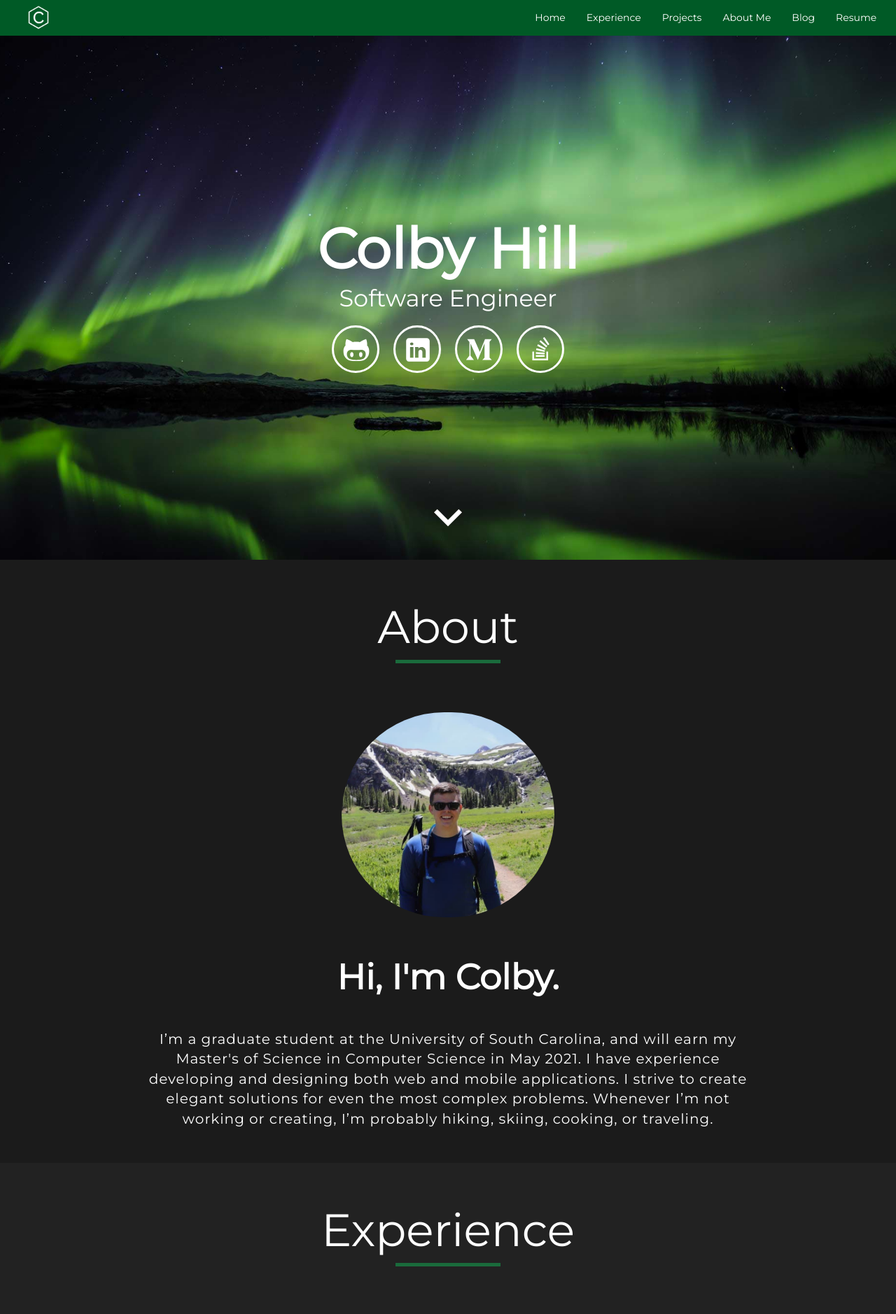
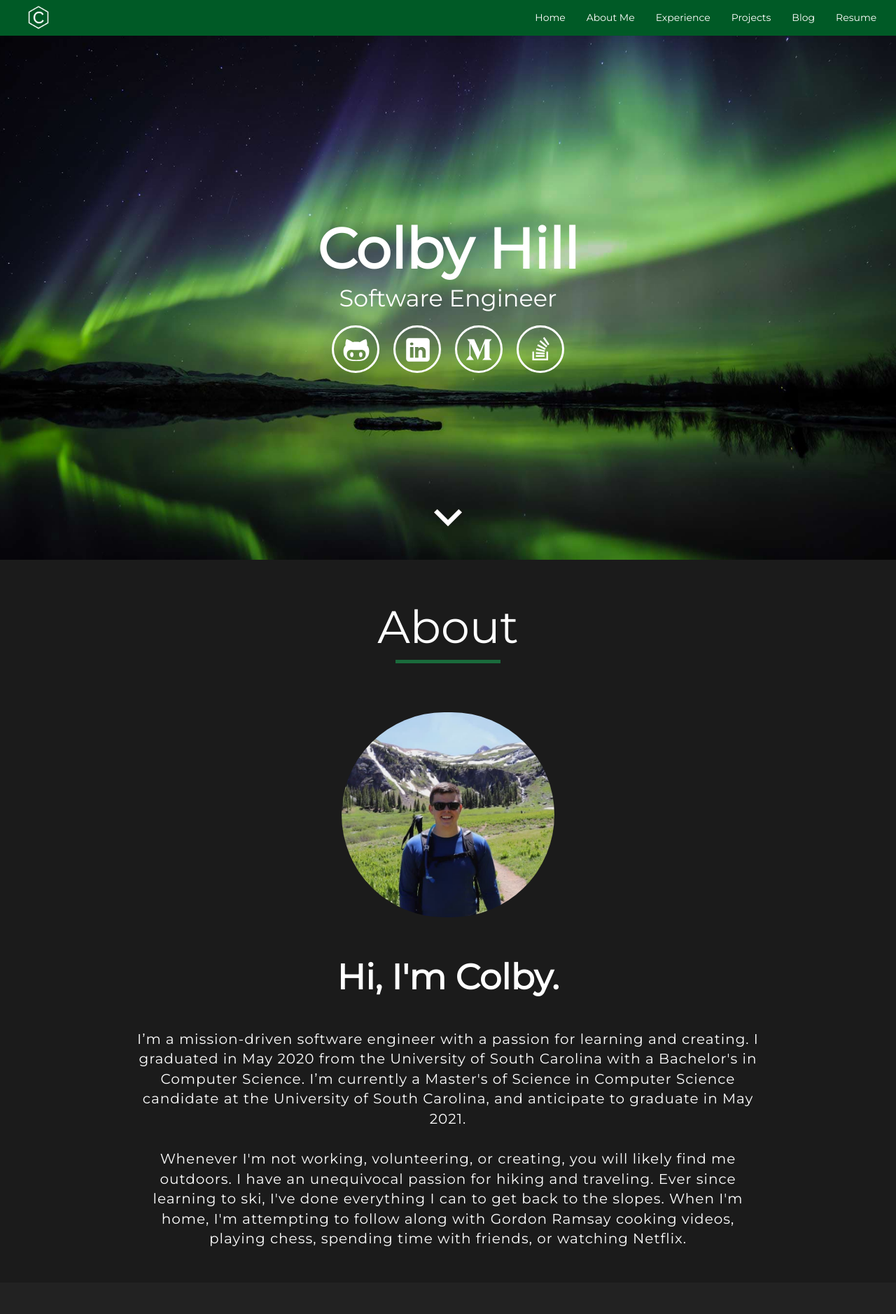
Before and after one commit to colbyhill21/PersonalWebsite, an Angular app: page / in a window 1280 px wide. Shown: the top 1878 px of the page at 70% size. Built offline with nearby package versions, Linux system fonts and the light colour scheme.

Commit message:
Added more about me content to intro about me

```diff
--- a/src/app/app.component.html
+++ b/src/app/app.component.html
@@ -3,11 +3,10 @@
 	<div class="container" style="float: left; padding: 0 1%; margin: 0; width: 100%;">
 		<a class="navbar-logo" style="font-family: Montserrat; color: white;"> <img src="../assets/logo.png" class="logo-icon"> </a>
 		<ul class="nav navbar-nav nb" style="float: right; font-family: Montserrat;" >
-			<li class="nav-item"><a class="nav-link nb" href="#top-of-page" routerLinkActive="active-link-css" [routerLinkActiveOptions]="{exact: true}">Home</a></li>
+      <li class="nav-item"><a class="nav-link nb" href="#top-of-page" routerLinkActive="active-link-css" [routerLinkActiveOptions]="{exact: true}">Home</a></li>
+      <li class="nav-item"><a class="nav-link nb" href="#about" routerLinkActive="active-link-css" [routerLinkActiveOptions]="{exact: true}">About Me</a></li>
 			<li class="nav-item"><a class="nav-link nb" href="#experience-section" routerLinkActive="active-link-css" [routerLinkActiveOptions]="{exact: true}">Experience</a></li>
 			<li class="nav-item"><a class="nav-link nb" href="#project-section" routerLinkActive="active-link-css" [routerLinkActiveOptions]="{exact: true}">Projects</a></li>
-			<!-- <li class="nav-item"><a class="nav-link nb" href="#skills-section" routerLinkActive="active-link-css" [routerLinkActiveOptions]="{exact: true}">Skills</a></li> -->
-      <li class="nav-item"><a class="nav-link nb" href="about/#more-about-me" routerLinkActive="active-link-css" [routerLinkActiveOptions]="{exact: true}">About Me</a></li>
       <li class="nav-item"><a class="nav-link nb" href="https://medium.com/@colbyhill21" routerLinkActive="active-link-css" [routerLinkActiveOptions]="{exact: true}">Blog</a></li>
 			<li class="nav-item"><a class="nav-link nb" href="../assets/Colby-Hill-Resume-2020.pdf" download="Colby-Hill-Resume.pdf">Resume</a></li>
 		</ul>
@@ -23,10 +22,10 @@
 	</button>
 	<div class="container" style="padding: 3% 1%; margin: 0;" *ngIf="showMobileNav">
 		<ul class="nav navbar-nav nb" style="float: left" routerLinkActive="active">
-			<li class="nav-item"> <a class="nav-link nb" href="#top-of-page" data-scroll="" (click)="hideMobileNav()">Home</a></li>
+      <li class="nav-item"> <a class="nav-link nb" href="#top-of-page" data-scroll="" (click)="hideMobileNav()">Home</a></li>
+      <li class="nav-item"> <a class="nav-link nb" href="#about" data-scroll="" (click)="hideMobileNav()">About Me</a></li>
 			<li class="nav-item"> <a class="nav-link nb" href="#experience-section" data-scroll="" (click)="hideMobileNav()">Experience</a></li>
 			<li class="nav-item"> <a class="nav-link nb" href="#project-section" data-scroll="" (click)="hideMobileNav()">Projects</a></li>
-      <li class="nav-item"> <a class="nav-link nb" href="about/#more-about-me" data-scroll="" (click)="hideMobileNav()">About Me</a></li>
       <li class="nav-item"><a class="nav-link nb" href="https://medium.com/@colbyhill21" routerLinkActive="active-link-css" [routerLinkActiveOptions]="{exact: true}">Blog</a></li>
 			<a class="down" ></a>
 		</ul>
--- a/src/app/components/Home/intro-section/intro-section.component.html
+++ b/src/app/components/Home/intro-section/intro-section.component.html
@@ -13,9 +13,17 @@
 <div style="color: white; font-family: Montserrat; font-size: 50px; font-weight: 600; text-align: center;">
   Hi, I'm Colby.
 </div>
+
 <p style="color: white; font-family: Montserrat; padding: 3% 15%; font-weight: 400; font-size: 20px; letter-spacing: 1px; text-align: center;">
-  I’m a graduate student at the University of South Carolina, and will earn my Master's of Science in Computer Science in May 2021.
-  I have experience developing and designing both web and mobile applications.
-  I strive to create elegant solutions for even the most complex problems.
-  Whenever I’m not working or creating, I’m probably hiking, skiing, cooking, or traveling.
+  I’m a mission-driven software engineer with a passion for learning and creating.
+  I graduated in May 2020 from the University of South Carolina with a Bachelor's in Computer Science.
+  I’m currently a Master's of Science in Computer Science candidate at the University of South Carolina, and anticipate to graduate in May 2021.
+
+
+  <br> <br>
+  Whenever I'm not working, volunteering, or creating, you will likely find me outdoors.
+  I have an unequivocal passion for hiking and traveling.
+  Ever since learning to ski, I've done everything I can to get back to the slopes.
+  When I'm home, I'm attempting to follow along with Gordon Ramsay cooking videos,
+  playing chess, spending time with friends, or watching Netflix.
 </p>
```
